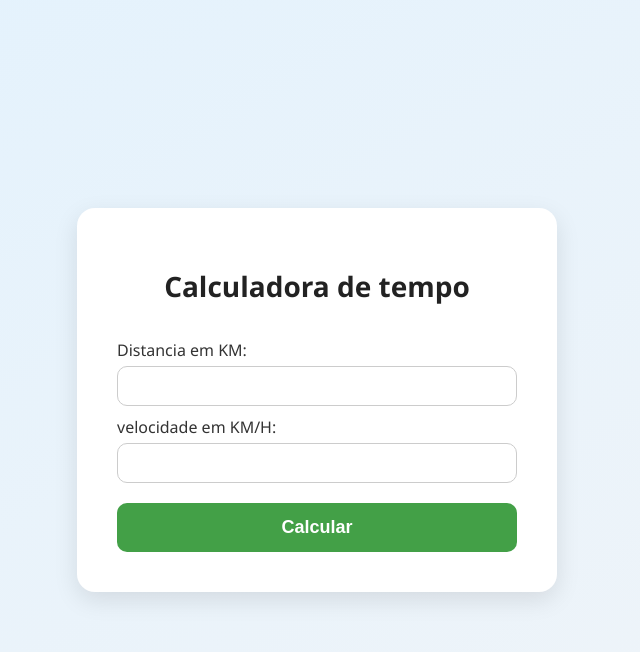
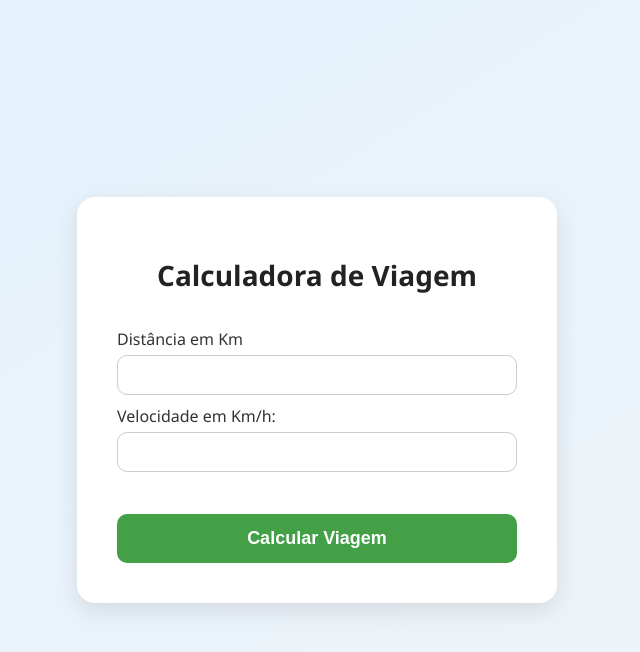
Before and after one commit to Kaua-Cardoso-Barbosa/Calculadora_de_Tempo_de_Viagem, a Flask app: page / in a window 1280 px wide. Shown: the top 652 px of the page, without its empty margins (323-963 px from the left). Run offline with Flask 3, Linux system fonts and the light colour scheme.

Commit message:
Update index.html

```diff
--- a/templates/index.html
+++ b/templates/index.html
@@ -3,26 +3,27 @@
 <head>
     <meta charset="UTF-8">
     <meta name="viewport" content="width=device-width, initial-scale=1.0">
-    <title>Calculadora de tempo </title>
+    <title>Calculadora de viagem</title>
     <link rel="stylesheet" href="/static/style.css">
 </head>
 <body>
     <div class="container">
-        <h1>Calculadora de tempo</h1>
-        <form action="/calcular_hora" method="post">
-            <label for="distancia">Distancia em KM:</label>
-            <input type="number" id="distancia" name="distancia"  required>
+        <h1>Calculadora de Viagem</h1>
+        <form action="/viagem" method="post">
+            <label for="distancia">Distância em Km</label>
+            <input type="number" id="distancia" name="distancia" step="0.01" required>
 
-            <label for="velo">velocidade em KM/H:</label>
-            <input type="number" id="velo" name="velocidade" required>
-
-            <button type="submit">Calcular</button>
+            <label for="velocidade">Velocidade em Km/h:</label>
+            <input type="number" id="velocidade" name="velocidade" step="0.01" required>
+            <br>
+            <button type="submit">Calcular Viagem</button>
         </form>
 
-        {% if tempo %}
-        <div class="resultado">
-            <h2>Tempo final</h2>
-            <p><strong>tempo:</strong> {{ tempo }}</p>
+        {% if horas %}
+        <div class="horas">
+            <h2>Resultado da Viagem</h2>
+            <p><strong>Horas:</strong> {{ horas }} </p>
+            <p><strong>Minutos:</strong> {{ minutos }} </p>
         </div>
         {% endif %}
     </div>
```
